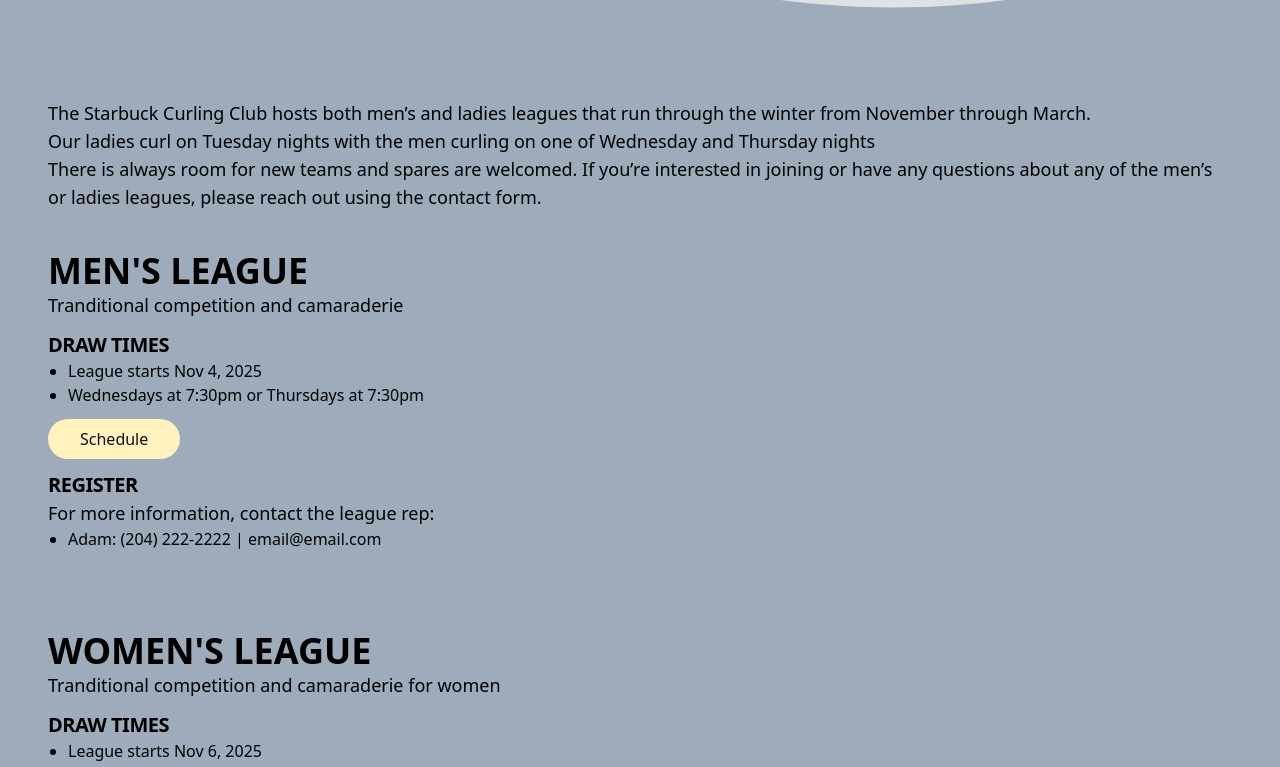
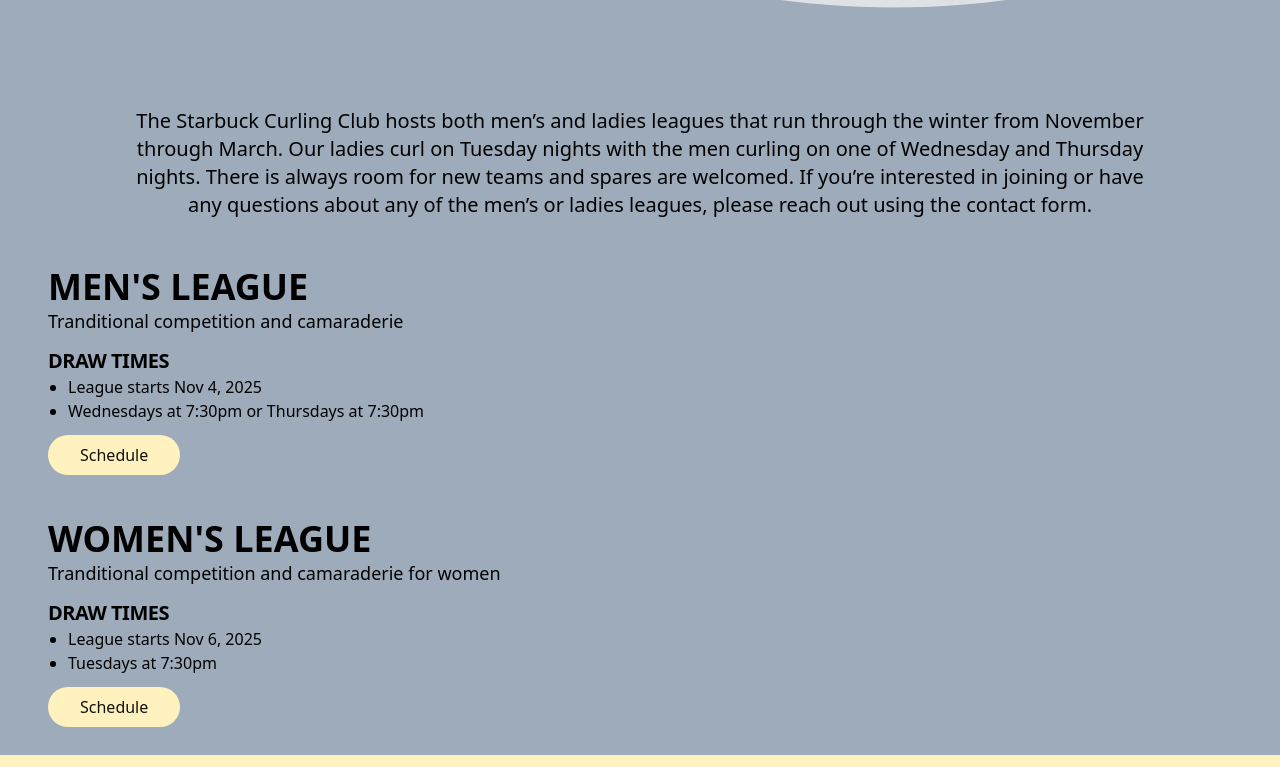
Before and after one commit to Azarov204/starbuck-curling, a React (Vite) app: page /starbuck-curling/leagues in a window 1280 px wide. Shown: the part 541-1308 px from the top of the page. Built offline with nearby package versions, Linux system fonts and the light colour scheme.

Commit message:
Remove league rep from league page

```diff
--- a/src/components/LeagueInfo/LeagueInfo.jsx
+++ b/src/components/LeagueInfo/LeagueInfo.jsx
@@ -1,7 +1,7 @@
 const LeagueInfo = ({name, desc, startDay, gameDay, scheduleImg, registerInfo}) => {
 
   return (
-    <div className="mx-auto max-w-7xl px-12 py-10">
+    <div className="mx-auto max-w-7xl px-12 py-4">
       <h4 className="font-bold uppercase">{name}</h4>
       <p>{desc}</p>
       <h6 className="font-bold tracking-tight mt-3">DRAW TIMES</h6>
@@ -14,11 +14,11 @@
           Schedule
         </button>
       </a>
-      <h6 className="font-bold tracking-tight">REGISTER</h6>
-      <p>For more information, contact the league rep:</p>
-      <ul className="list-disc pl-5">
-        <li>{registerInfo}</li>
-      </ul>
+      {/*<h6 className="font-bold tracking-tight">REGISTER</h6>*/}
+      {/*<p>For more information, contact the league rep:</p>*/}
+      {/*<ul className="list-disc pl-5">*/}
+      {/*  <li>{registerInfo}</li>*/}
+      {/*</ul>*/}
     </div>
   );
 }
--- a/src/pages/Leagues/Leagues.jsx
+++ b/src/pages/Leagues/Leagues.jsx
@@ -12,19 +12,14 @@
         title="Leagues"
         description="Come play!"
       />
-      <div className="mx-auto max-w-7xl px-12">
-        <p>
+      <div className="mx-auto max-w-6xl px-16 pb-6">
+        <h6 className="text-center py-2">
           The Starbuck Curling Club hosts both men’s and ladies leagues
           that run through the winter from November through March.
-        </p>
-        <p>
-          Our ladies curl on Tuesday nights with the men curling on one of Wednesday and Thursday nights
-        </p>
-
-        <p>
+          Our ladies curl on Tuesday nights with the men curling on one of Wednesday and Thursday nights.
           There is always room for new teams and spares are welcomed. If you’re interested in joining or have
           any questions about any of the men’s or ladies leagues, please reach out using the contact form.
-        </p>
+        </h6>
       </div>
       <LeagueInfo
         name="Men's League"
```
